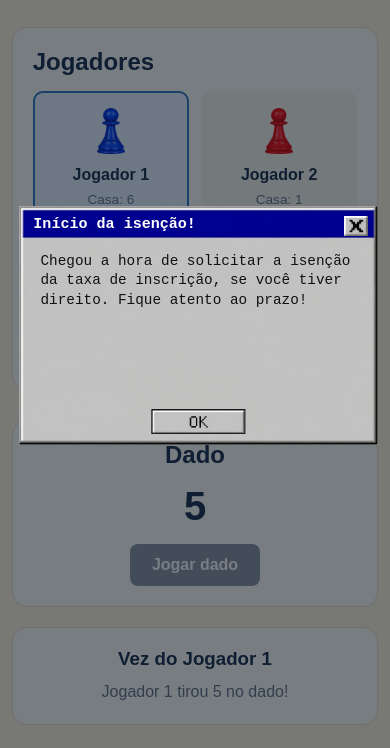
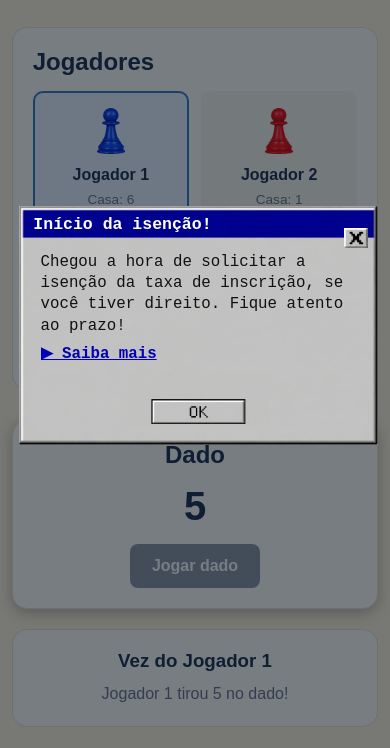
Before and after one commit to aryelcavalcante/ProjetoEscolar, a plain HTML site: page projeto/index.html in a window 390 px wide. Both pictures are taken after a click on the button "Jogar dado". Shown: the part 96-844 px from the top of the page. Drawn offline with Linux system fonts and the light colour scheme.

Commit message:
Atualiza o jogo

```diff
--- a/projeto/css/style.css
+++ b/projeto/css/style.css
@@ -555,3 +555,24 @@ footer {
         padding: 10px 5px;
     }
 }
+
+@media (max-width: 700px) {
+
+    /* peões maiores */
+    .peao { width: 7%; }
+
+    /* pop-up mais legível */
+    #titulo-modal { font-size: 4.6cqw; }
+    #corpo-modal  { font-size: 4.4cqw; }
+
+    /* botões fáceis de tocar */
+    button { min-height: 44px; }
+
+    /* dado sempre visível */
+    #area-dado {
+        position: sticky;
+        bottom: 8px;
+        z-index: 10;
+        box-shadow: 0 4px 14px rgba(0, 0, 0, 0.25);
+    }
+}
--- a/projeto/js/casas.js
+++ b/projeto/js/casas.js
@@ -42,9 +42,9 @@ const NEUTRAS = [
   { titulo: "Organize seus estudos!", descricao: "Monte um cronograma de estudos, distribuindo as matérias ao longo da semana.", link: "" },
   { titulo: "Conheça o ENEM!", descricao: "Pesquise a estrutura da prova, as áreas de conhecimento e a quantidade de questões.", link: "" },
   { titulo: "Estabeleça uma rotina!", descricao: "Defina horários de estudo e procure manter a frequência.", link: "" },
-  { titulo: "Início da isenção!", descricao: "Chegou a hora de solicitar a isenção da taxa de inscrição, se você tiver direito. Fique atento ao prazo!", link: "" },
-  { titulo: "Faça sua inscrição!", descricao: "Confira o período de inscrição e preencha seus dados com atenção.", link: "" },
-  { titulo: "Pratique redação!", descricao: "Treine sua escrita e conheça as cinco competências avaliadas na redação do ENEM.", link: "" },
+  { titulo: "Início da isenção!", descricao: "Chegou a hora de solicitar a isenção da taxa de inscrição, se você tiver direito. Fique atento ao prazo!", link: "https://youtube.com/shorts/7uPQfhOT5yk?is=IjrLPblesavR71V2 " },
+  { titulo: "Faça sua inscrição!", descricao: "Confira o período de inscrição e preencha seus dados com atenção.", link: "https://youtube.com/shorts/B1WJ1sEsNts?is=5Zq8VU03A40zVoHv" },
+  { titulo: "Pratique redação!", descricao: "Treine sua escrita e conheça as cinco competências avaliadas na redação do ENEM.", link: "https://youtube.com/shorts/PnHMsnoOBio?is=i7h5F0J5nsFg4LqL" },
   { titulo: "Faça simulados!", descricao: "Resolver provas anteriores ajuda a conhecer o estilo das questões.", link: "" },
   { titulo: "Estude matemática!", descricao: "Revise porcentagem, regra de três, funções e interpretação de gráficos.", link: "" },
   { titulo: "Descanse também!", descricao: "Uma boa rotina de estudos precisa de pausas e momentos de descanso.", link: "" },
@@ -80,11 +80,11 @@ const NEUTRAS = [
   { titulo: "Alimente-se bem!", descricao: "No dia da prova, faça um café da manhã leve e leve uma garrafa de água e um lanche.", link: "" },
   { titulo: "Última revisão!", descricao: "Faça uma revisão leve e procure descansar antes da prova.", link: "" },
   { titulo: "Durma bem!", descricao: "Uma boa noite de sono antes do exame vale mais do que estudar até de madrugada.", link: "" },
-  { titulo: "Chegou a hora!", descricao: "Você concluiu sua preparação. Confie no que aprendeu e faça uma boa prova!", link: "" },
-  { titulo: "Chegue cedo!", descricao: "Saia com antecedência, lembre que os portões fecham no horário e evite correria.", link: "" },
-  { titulo: "Reta final!", descricao: "Você está muito perto de alcançar seu objetivo!", link: "" },
-  { titulo: "Respire fundo!", descricao: "Mantenha a calma, leia os enunciados com atenção e comece pelas questões que você domina.", link: "" },
-  { titulo: "Semana da prova!", descricao: "Você chegou à semana antes da primeira prova. Agora é confiar na sua preparação. Boa sorte!", link: "" }
+  { titulo: "Chegou a hora!", descricao: "Você concluiu sua preparação. Confie no que aprendeu e faça uma boa prova!", link: "https://youtube.com/shorts/DYKxk93ii1I?is=kRQ7IVeoPPdSuIhM " },
+  { titulo: "Chegue cedo!", descricao: "Saia com antecedência, lembre que os portões fecham no horário e evite correria.", link: "https://youtube.com/shorts/DYKxk93ii1I?is=kRQ7IVeoPPdSuIhM " },
+  { titulo: "Reta final!", descricao: "Você está muito perto de alcançar seu objetivo! Mantenha calma e deixe a cabeça erguida!", link: "https://youtube.com/shorts/DYKxk93ii1I?is=kRQ7IVeoPPdSuIhM" },
+  { titulo: "Semana da prova!", descricao: "Você chegou à semana antes da primeira prova. Agora é confiar na sua preparação. Boa sorte!", link: "https://youtube.com/shorts/DYKxk93ii1I?is=kRQ7IVeoPPdSuIhM" },
+  { titulo: "E depois do ENEM?", descricao: "Aproveite a reta final para pesquisar faculdades, cursos e formas de ingresso. Quem conhece as opções escolhe melhor!", link: "https://youtube.com/shorts/XiUWhGY196Y?is=BaEo1GroN32kiO4Y"}
 ];
 
 
@@ -96,18 +96,18 @@ const NEUTRAS = [
 
 const RUINS = [
   { titulo: "Você perdeu o foco!", descricao: "Você passou muito tempo distraído e deixou seus estudos de lado.", voltar: 2, link: "" },
-  { titulo: "Você perdeu a etapa de isenção!", descricao: "Você não acompanhou o calendário e deixou passar o prazo para pedir a isenção da taxa.", voltar: 5, link: "" },
-  { titulo: "Você perdeu o prazo de inscrição!", descricao: "Você esqueceu de acompanhar o calendário do ENEM e perdeu uma etapa importante.", voltar: 3, link: "" },
+  { titulo: "Você perdeu a etapa de isenção!", descricao: "Você não acompanhou o calendário e deixou passar o prazo para pedir a isenção da taxa.", voltar: 5, link: "https://youtube.com/shorts/7uPQfhOT5yk?is=IjrLPblesavR71V2" },
+  { titulo: "Você perdeu o prazo de inscrição!", descricao: "Você esqueceu de acompanhar o calendário do ENEM e perdeu uma etapa importante.", voltar: 3, link: "https://youtube.com/shorts/B1WJ1sEsNts?is=5Zq8VU03A40zVoHv" },
   { titulo: "Você faltou aos estudos!", descricao: "A falta de organização prejudicou seu planejamento.", voltar: 2, link: "" },
   { titulo: "Redes sociais demais!", descricao: "Você passou horas no celular em vez de estudar.", voltar: 2, link: "" },
   { titulo: "Você não fez simulados!", descricao: "Sem treinar com provas anteriores, o estilo das questões ficou estranho para você.", voltar: 3, link: "" },
-  { titulo: "Redação deixada de lado!", descricao: "Você não treinou a escrita e perdeu pontos importantes nas competências.", voltar: 3, link: "" },
+  { titulo: "Redação deixada de lado!", descricao: "Você não treinou a escrita e perdeu pontos importantes nas competências.", voltar: 3, link: "https://youtube.com/shorts/PnHMsnoOBio?is=i7h5F0J5nsFg4LqL " },
   { titulo: "Você virou a noite estudando!", descricao: "Sem dormir direito, seu rendimento caiu no dia seguinte.", voltar: 2, link: "" },
   { titulo: "A ansiedade atrapalhou!", descricao: "Você ficou nervoso e teve dificuldade para manter a concentração.", voltar: 2, link: "" },
   { titulo: "Você não revisou seus erros!", descricao: "Errar a mesma questão de novo custa caro. Faltou rever o que não entendeu.", voltar: 3, link: "" },
   { titulo: "Você ignorou sua saúde!", descricao: "Sem descanso e sem alimentação adequada, sua rotina ficou desorganizada.", voltar: 2, link: "" },
-  { titulo: "Você não conferiu o local de prova!", descricao: "Você deixou de verificar onde faria o exame e perdeu tempo se organizando.", voltar: 3, link: "" },
-  { titulo: "Documentos esquecidos!", descricao: "Você não separou seu documento de identificação com antecedência.", voltar: 4, link: "" },
-  { titulo: "Você perdeu o cartão de confirmação!", descricao: "Você não guardou o comprovante e precisou perder tempo para consultar tudo de novo.", voltar: 3, link: "" },
-  { titulo: "Você deixou tudo para a última hora!", descricao: "A falta de planejamento fez você perder tempo importante.", voltar: 4, link: "" }
+  { titulo: "Você não conferiu o local de prova!", descricao: "Você deixou de verificar onde faria o exame e perdeu tempo se organizando.", voltar: 3, link: "https://youtube.com/shorts/DYKxk93ii1I?is=kRQ7IVeoPPdSuIhM " },
+  { titulo: "Documentos esquecidos!", descricao: "Você não separou seu documento de identificação com antecedência.", voltar: 4, link: "https://youtube.com/shorts/DYKxk93ii1I?is=kRQ7IVeoPPdSuIhM " },
+  { titulo: "Você perdeu o cartão de confirmação!", descricao: "Você não guardou o comprovante e precisou perder tempo para consultar tudo de novo.", voltar: 3, link: "https://youtube.com/shorts/DYKxk93ii1I?is=kRQ7IVeoPPdSuIhM" },
+  { titulo: "Item não permitido!", descricao: "Você esqueceu de desligar o celular e de guardá-lo no envelope antes de entrar na sala. Veja o que pode e o que não pode levar.", voltar: 4, link: "https://youtube.com/shorts/A52owDBrktc?is=VKVO9l84ie1zBwf4" }
 ];
```
